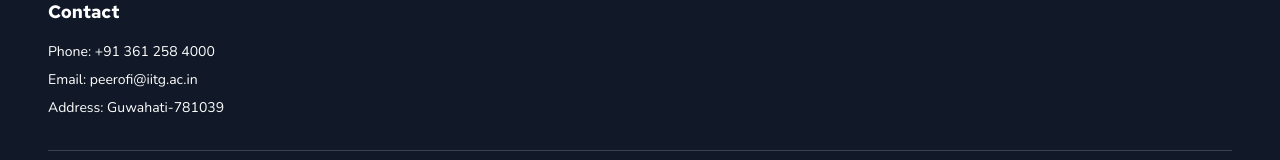
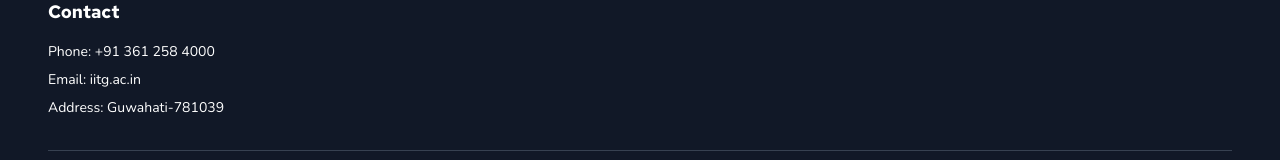
Before and after one commit to swciitg/Freshers_Portal, a React (Create React App) app in the folder frontend/: page /freshers/contact in a window 1280 px wide. Shown: the part 9261-9421 px from the top of the page. Built offline with nearby package versions, Linux system fonts and the light colour scheme; no server answers.

Commit message:
footer changed

```diff
--- a/frontend/src/common/Footer.js
+++ b/frontend/src/common/Footer.js
@@ -1,116 +1,3 @@
-// import React from 'react';
-// import { FaGlobe, FaCopyright,FaEnvelope } from 'react-icons/fa';
-
-// const Footer = () => {
-//   return (
-//     <footer className="bg-gradient-to-br from-gray-50 to-gray-300 py-10 px-4 sm:px-6 lg:px-12">
-//       {/* Top Section with Logo, Contact, and Social Links */}
-//       <div className="max-w-7xl mx-auto">
-//         {/* Mobile-First Layout */}
-//         <div className="flex flex-col space-y-8 lg:grid lg:grid-cols-3 lg:gap-8 lg:space-y-0">
-
-//           {/* Logo Section - Centered on Mobile */}
-//           <div className="flex flex-col items-center text-center lg:flex-row lg:items-center lg:text-left lg:space-x-4">
-//             <div className="bg-white p-3 rounded-2xl shadow-lg mb-4 lg:mb-0">
-//               <img
-//                 src="/freshers/iitglogo.png"
-//                 alt="IITG Logo"
-//                 className="h-12 w-12 lg:h-14 lg:w-14"
-//               />
-//             </div>
-//             <div>
-//               <h2 className="text-xl lg:text-lg font-bold text-orange-500 mb-1">
-//                 Student Affairs IITG
-//               </h2>
-//               <p className="text-gray-600 font-medium">Administrative Building <br></br> IIT Guwahati, <br></br>Guwahati-781039, <br></br>Assam, INDIA</p>
-//             </div>
-//           </div>
-
-//           {/* Empty space for large screens */}
-//           <div className="hidden lg:block"></div>
-
-//           {/* Contact and Social Section - Stacked on Mobile */}
-//           <div className="flex flex-col space-y-6 lg:flex-row lg:justify-between lg:items-center lg:space-y-0 lg:space-x-16">
-
-//             {/* Social Links - Card Style on Mobile */}
-//             <div className=" rounded-xl p-6  text-center lg:text-left lg:bg-transparent lg:shadow-none lg:p-0">
-//               <h3 className="text-orange-500 font-bold text-lg mb-4 lg:text-base lg:mb-2">
-//                 Get Connected
-//               </h3>
-//               <div className="flex justify-center lg:justify-start space-x-6">
-//                 <a
-//                   href="saoff@iitg.ac.in"
-//                   className="bg-gray-100 p-3 rounded-full text-gray-600 hover:bg-orange-500 hover:text-white transition-all duration-300 transform hover:scale-110"
-//                 >
-//                   <FaEnvelope size={20} />
-//                 </a>
-//                 <a
-//                   href="https://www.iitg.ac.in/stud/gymkhana/"
-//                   className="bg-gray-100 p-3 rounded-full text-gray-600 hover:bg-orange-500 hover:text-white transition-all duration-300 transform hover:scale-110"
-//                 >
-//                   <FaGlobe size={20} />
-//                 </a>
-//               </div>
-//             </div>
-
-//             {/* Contact - Card Style on Mobile */}
-//             <div className=" rounded-xl p-6 text-center lg:text-left lg:bg-transparent lg:shadow-none lg:p-0">
-//               <h3 className="text-orange-500 font-bold text-lg mb-4 lg:text-base lg:mb-2">
-//                 Contact
-//               </h3>
-//               <a
-//                 href="tel:361-258-2163"
-//                 className="text-gray-700 font-semibold text-lg hover:text-orange-500 transition-colors duration-300"
-//               >
-//                 361-258-2163
-//               </a>
-//             </div>
-//           </div>
-//         </div>
-
-//         {/* Divider */}
-//         <div className="my-8 border-t border-gray-200"></div>
-
-//         {/* Bottom Section - Copyright and Web Committee */}
-//         <div className="flex flex-col items-center space-y-4 sm:flex-row sm:justify-between sm:items-center sm:space-y-0">
-
-//           {/* Web Committee with Enhanced Styling */}
-//           <div className="flex items-center space-x-3 bg-white px-4 py-2 rounded-full ">
-//             <div className="bg-gray-100 p-2 rounded-full">
-//               <svg
-//                 width="20"
-//                 height="15"
-//                 viewBox="0 0 32 23"
-//                 fill="none"
-//                 xmlns="http://www.w3.org/2000/svg"
-//               >
-//                 <path
-//                   d="M6.38767 0.562744H14.1853L7.84516 11.2688L9.68702 14.7239L18.1355 0.562744H24.8156L31.2135 11.4128L24.7421 22.4377H16.9321L23.3913 11.5207L21.4388 8.30564L12.9655 22.4377H6.39584L0 11.2678L6.38767 0.562744Z"
-//                   fill="#6B7280"
-//                 />
-//               </svg>
-//             </div>
-//             <a href='https://swc.iitg.ac.in/swc'>
-//             <span className="text-gray-600 font-medium text-sm">
-//               Students' Web Committee
-//             </span></a>
-//           </div>
-
-//           {/* Copyright Section */}
-//           <div className="flex items-center space-x-2 text-gray-500">
-//             <FaCopyright size={14} />
-//             <span className="font-medium">2025 All Rights Reserved</span>
-//           </div>
-//         </div>
-//       </div>
-//     </footer>
-//   );
-// };
-
-// export default Footer;
-
-
-
 import React from 'react';
 
 const Footer = () => {
@@ -132,7 +19,7 @@ const Footer = () => {
             <h3 className="text-white font-bold text-lg mb-4">Contact</h3>
             <div className="space-y-2 text-sm">
               <p>Phone: <a href="tel:+913612584000" className="hover:text-orange-400 transition-colors">+91 361 258 4000</a></p>
-              <p>Email: <a href="mailto:peerofi@iitg.ac.in" className="hover:text-orange-400 transition-colors">peerofi@iitg.ac.in</a></p>
+              <p>Email: <a href="https://www.iitg.ac.in" className="hover:text-orange-400 transition-colors">iitg.ac.in</a></p>
               <p>Address: Guwahati-781039</p>
             </div>
           </div>
```
